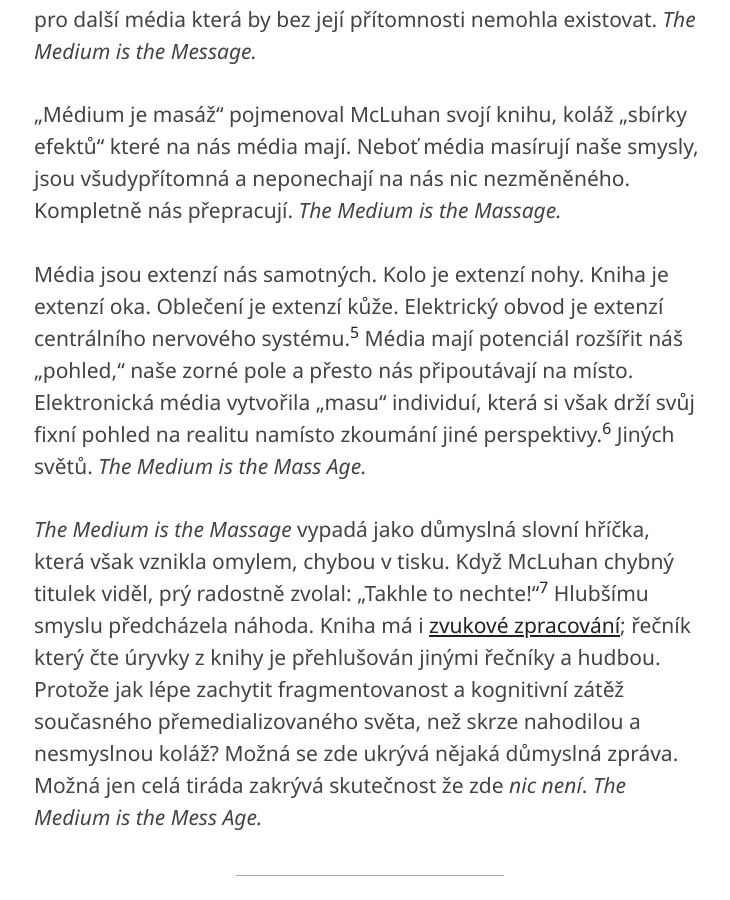
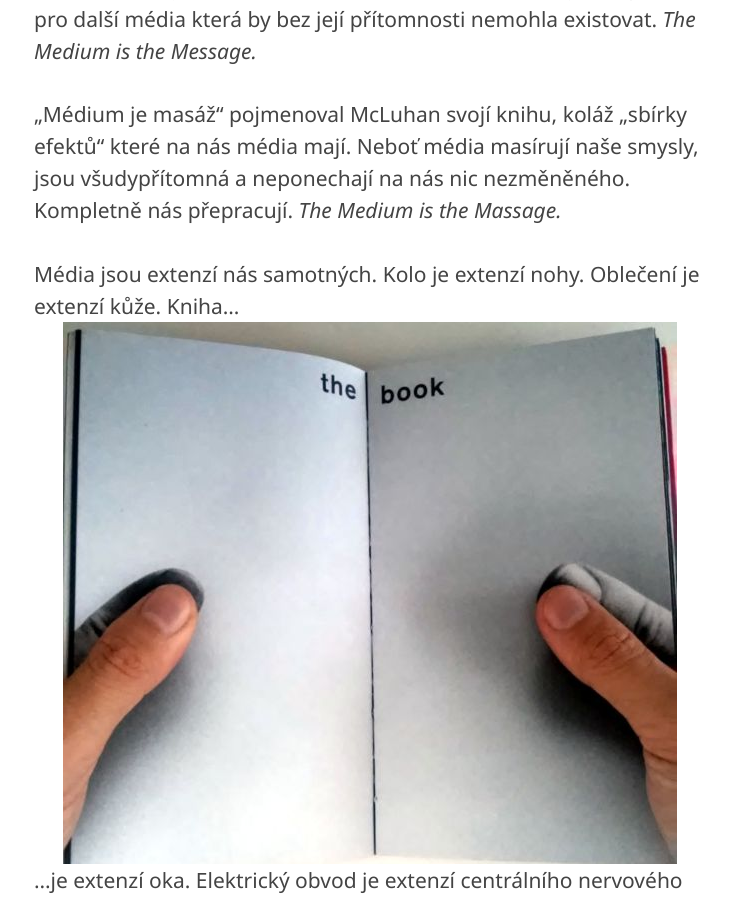
Before and after one commit to jnv/bitoff.cz, a Jekyll site: the page built from _posts/2015-09-18-zsnm3456.md, in a window 1280 px wide and 900 px high, scrolled down 8484 px. Shown: the whole window, without its empty margins (270-1000 px from the left). Built offline with Jekyll 4.4.1, drawn with Linux system fonts in a browser that asks for light colours; some web fonts are replaced; some of the changed text lies outside the part shown.

Commit message:
The book… is an extension of the eye

```diff
--- a/_posts/2015-09-18-zsnm3456.md
+++ b/_posts/2015-09-18-zsnm3456.md
@@ -132,9 +132,10 @@ Chytré hlavy z Wisecrack také zpracovaly 8-bitovou verzi. Se Star Wars. Mart
 
 „Médium je masáž“ pojmenoval McLuhan svojí knihu, koláž „sbírky efektů“ které na nás média mají. Neboť média masírují naše smysly, jsou všudypřítomná a neponechají na nás nic nezměněného. Kompletně nás přepracují. _The Medium is the Massage._{:lang="en"}
 
-Média jsou extenzí nás samotných. Kolo je extenzí nohy. Kniha je extenzí oka. Oblečení je extenzí kůže. Elektrický obvod je extenzí centrálního nervového systému.[^mm1] Média mají potenciál rozšířit náš „pohled,“ naše zorné pole a přesto nás připoutávají na místo. Elektronická média vytvořila „masu“ individuí, která si však drží svůj fixní pohled na realitu namísto zkoumání jiné perspektivy.[^mm2] Jiných světů. _The Medium is the Mass Age._{:lang="en"}
+Média jsou extenzí nás samotných. Kolo je extenzí nohy. Oblečení je extenzí kůže. Kniha… <span class="figure">![]({{page.assets}}/the_book.jpg)</span>
+…je extenzí oka. Elektrický obvod je extenzí centrálního nervového systému.[^mm1] Média mají potenciál rozšířit náš „pohled,“ naše zorné pole a přesto nás připoutávají na místo. Elektronická média vytvořila „masu“ individuí, která si však drží svůj fixní pohled na realitu namísto zkoumání jiné perspektivy.[^mm2] Jiných světů. _The Medium is the Mass Age._{:lang="en"}
 
-_The Medium is the Massage_ vypadá jako důmyslná slovní hříčka, která však vznikla omylem, chybou v tisku. Když McLuhan chybný titulek viděl, prý radostně zvolal: „Takhle to nechte!“[^mmcq] Hlubšímu smyslu předcházela náhoda. Kniha má i [zvukové zpracování](https://www.youtube.com/watch?v=jVnjiASvCOU); řečník který čte úryvky z knihy je přehlušován jinými řečníky a hudbou. Protože jak lépe zachytit fragmentovanost a kognitivní zátěž současného přemedializovaného světa, než skrze nahodilou a nesmyslnou koláž? Možná se zde ukrývá nějaká důmyslná zpráva. Možná jen celá tiráda zakrývá skutečnost že zde _nic není_. _The Medium is the Mess Age._{:lang="en"}
+_The Medium is the Massage_ zní jako důmyslná slovní hříčka, která však vznikla omylem, chybou v tisku. Když McLuhan chybný titulek viděl, prý radostně zvolal: „Takhle to nechte!“[^mmcq] Hlubšímu smyslu předcházela náhoda. Kniha má i [zvukové zpracování](https://www.youtube.com/watch?v=jVnjiASvCOU); řečník který čte úryvky z knihy je přehlušován jinými řečníky a hudbou. Protože jak lépe zachytit fragmentovanost a kognitivní zátěž současného přemedializovaného světa, než skrze nahodilou a nesmyslnou koláž? Možná se zde ukrývá nějaká důmyslná zpráva. Možná jen celá tiráda zakrývá skutečnost že zde _nic není_. _The Medium is the Mess Age._{:lang="en"}
 
 [^mm1]: McLuhan, Marshall a Quentin Fiore. The Medium is the Massage: An Inventory of Effects. Vyd. 1. Corte Madera: Gingko Press, 2001,c1967, 159 s. ISBN 15-842-3070-3. str. 26—41
 [^mm2]: ibid. str. 68—69
```
Also changed, not shown: assets/2015-09-zsnm3456/the_book.jpg (added).
